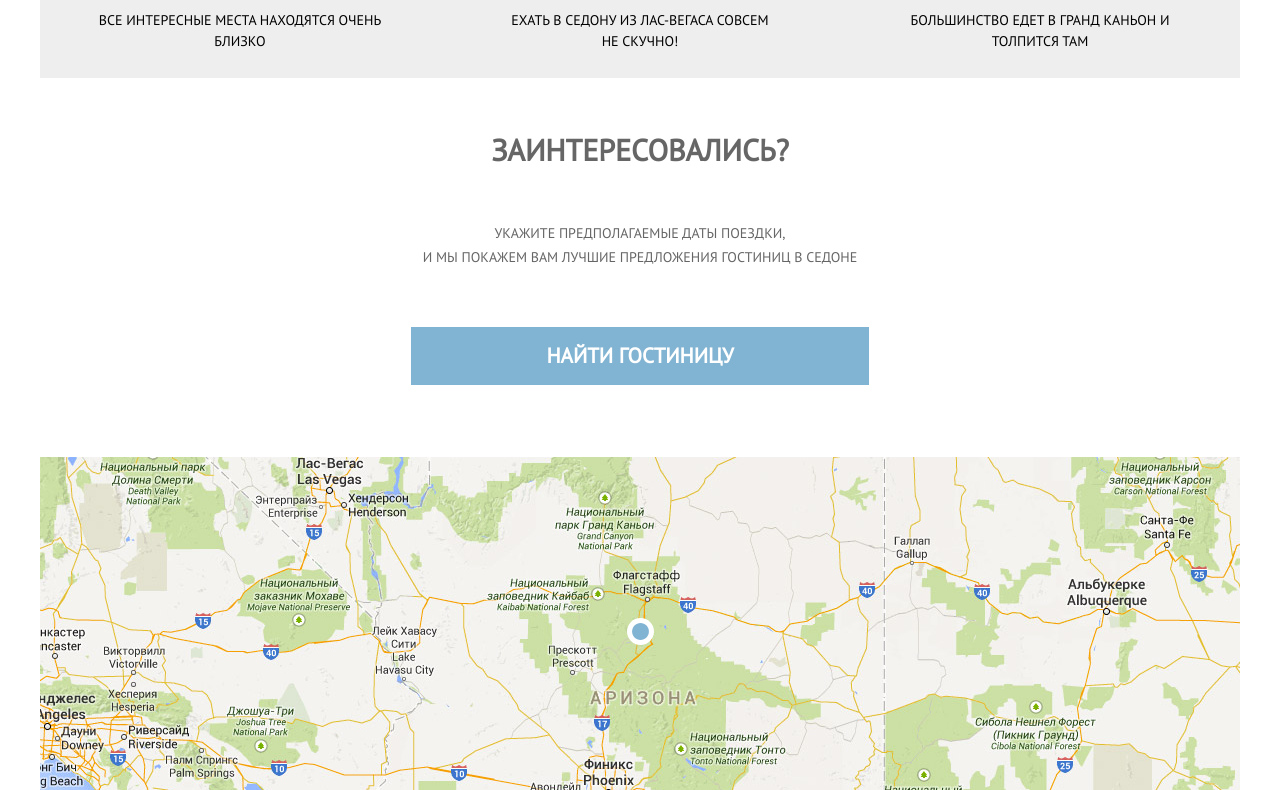
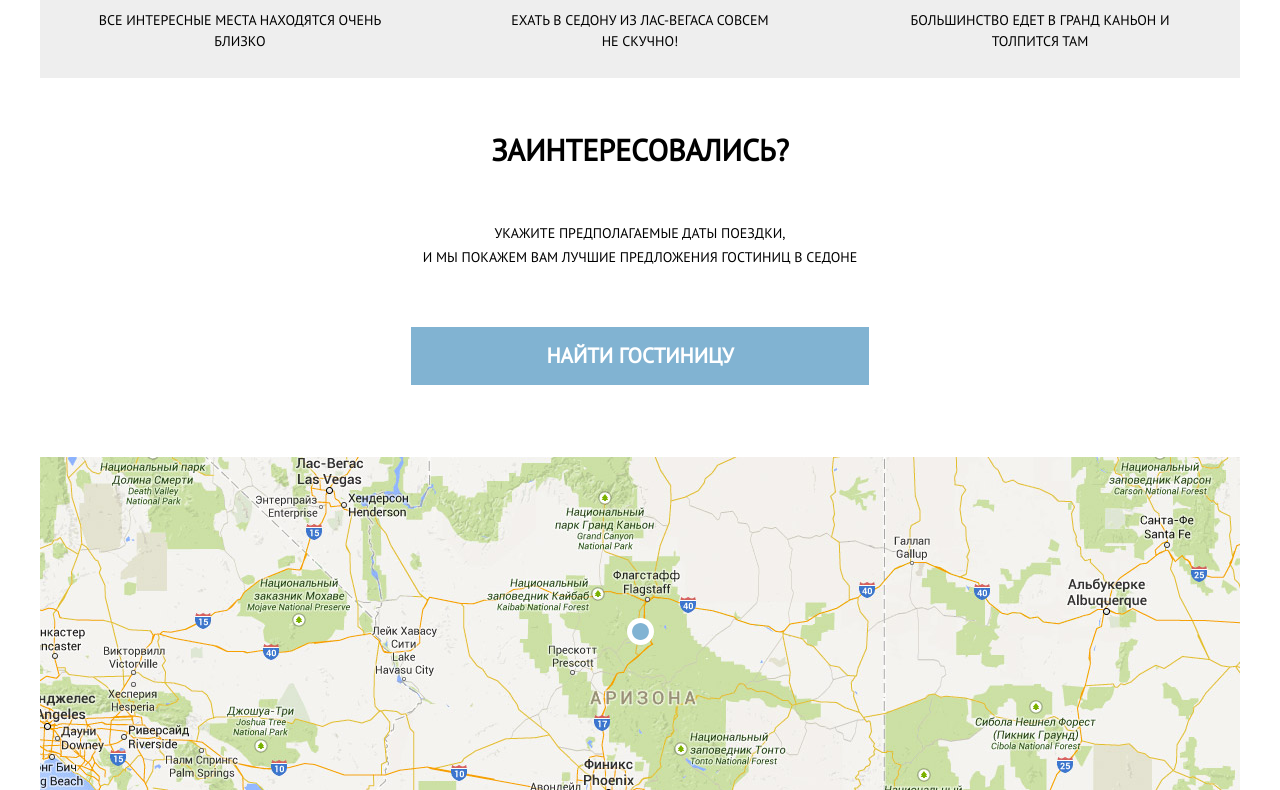
Before and after one commit to Evgeny1995/957319-sedona-20, a website: page source/index.html in a window 1280 px wide. Shown: the part 1720-2510 px from the top of the page. Drawn offline with nearby package versions, Linux system fonts and the light colour scheme; files that its build step writes are made by us from their sources.

Commit message:
тоже самое

```diff
--- a/source/less/block/main-content.less
+++ b/source/less/block/main-content.less
@@ -313,7 +313,7 @@
   font-weight: bold;
   font-size: 21px;
   line-height: 26px;
-  color: @text-col-black-2;
+  color: @text-col-black;
   margin: 0;
   padding: 0;
 }
@@ -324,7 +324,7 @@
   font-weight: normal;
   font-size: 14px;
   line-height: 24px;
-  color: @text-col-black-2;
+  color: @text-col-black;
   margin: 20px auto;
   padding: 0;
   width: 90%;
```
